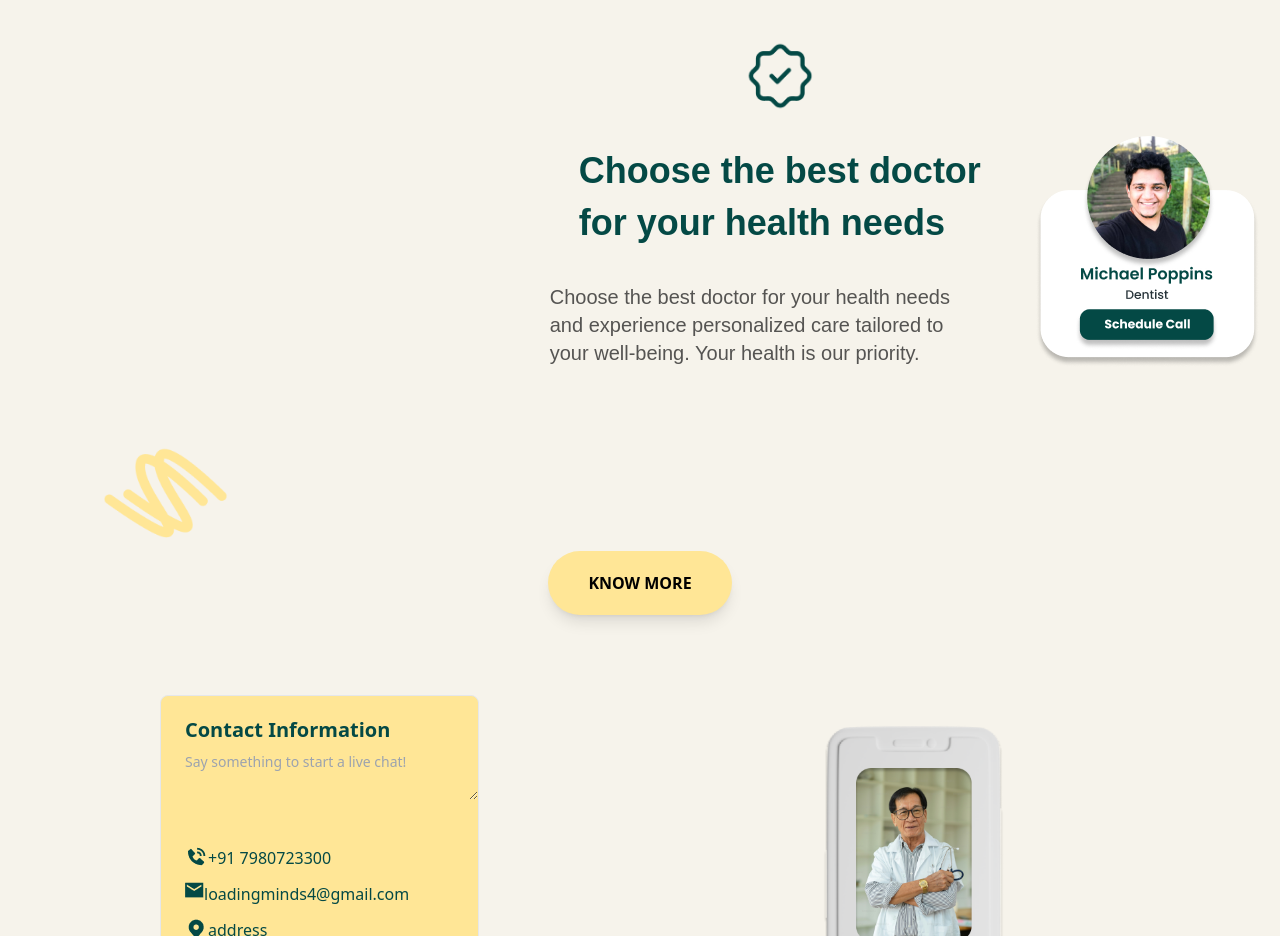
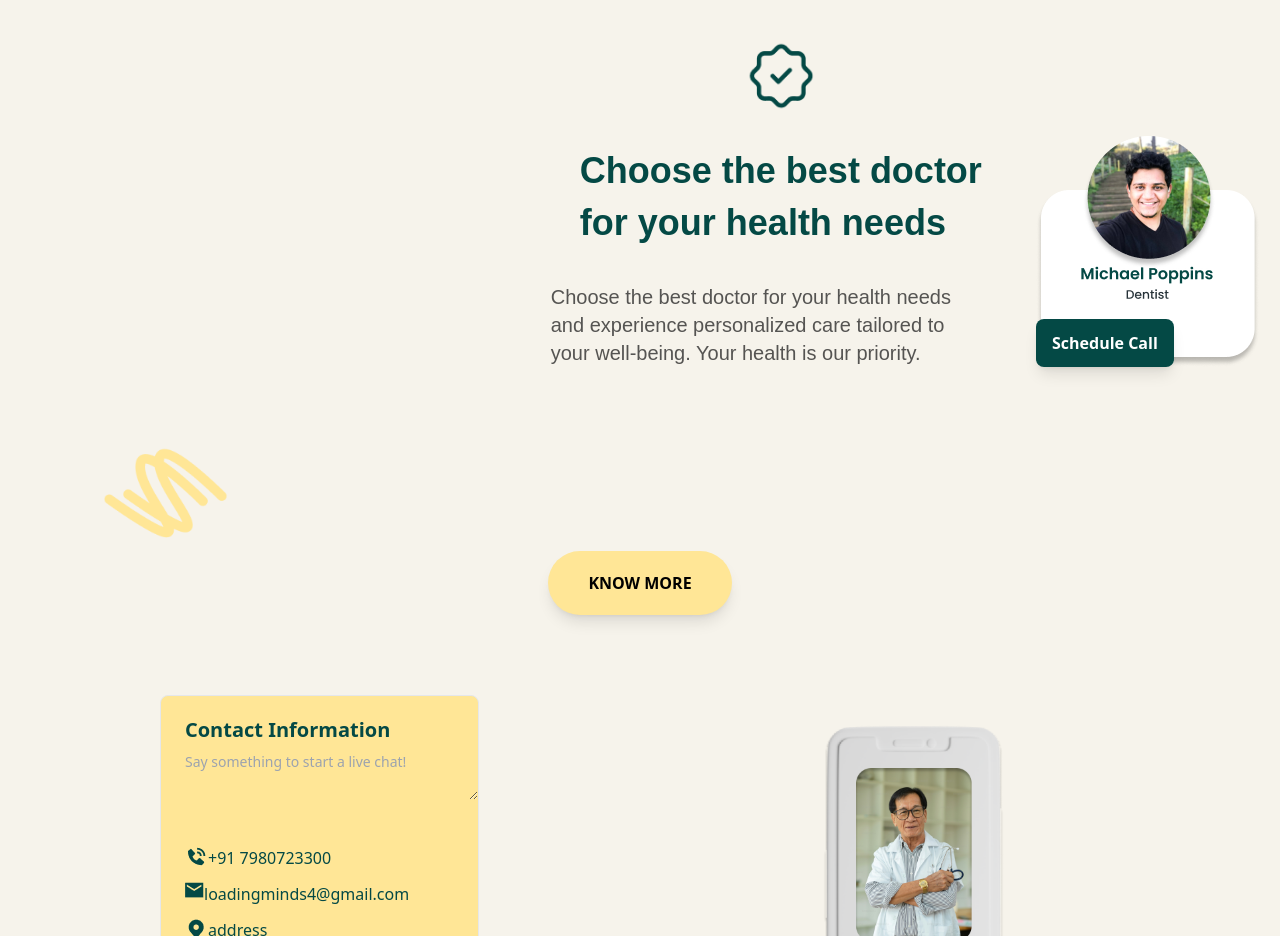
Before and after one commit to LoadingMinds/Health-site, a website built with Vite: page index.html in a window 1280 px wide. Shown: the part 2180-3116 px from the top of the page. Built offline with nearby package versions, Linux system fonts and the light colour scheme.

Commit message:
added:button

```diff
--- a/index.html
+++ b/index.html
@@ -143,7 +143,7 @@
         </div>
 
 
-        <div class="right" style="display: flex; flex-direction:row;justify-content: flex-end; align-items: flex-end; padding: 20px;">
+        <div class="right flex flex-row justify-end items-end p-5">
           <!-- <img src="./assets/Vector 2.png" alt="Prompt bar" style="width:15%; margin-bottom: 200px;"> -->
           <div class="r" style="display: flex; flex-direction: column; align-items:center; padding: 20px;">
             <img src="./assets/Frame.png" alt="Prompt bar" style="width: 15%; margin-bottom: 40px;">
@@ -159,8 +159,11 @@
               </p>
             </div>
           </div>
-          <div class="pic">
-            <img src="./assets/Group 20.png" alt="Prompt bar" style="width: 100%; margin-bottom: 40px;">
+          <div class="pic relative flex items-center justify-center">
+            <img src="./assets/schedule call.png" alt="Prompt bar" class="w-full mb-10">
+            <button class="px-4 py-3 rounded-lg font-bold shadow-lg absolute bottom-0 left-0 mb-10" style="background-color: var(--textcolor2); color: white;">
+              Schedule Call
+            </button>
           </div>
         </div>
         <div class="top" style="display: flex; flex-direction: column; align-items:flex-start;">
```
Also changed, not shown: assets/schedule call.png (added).
